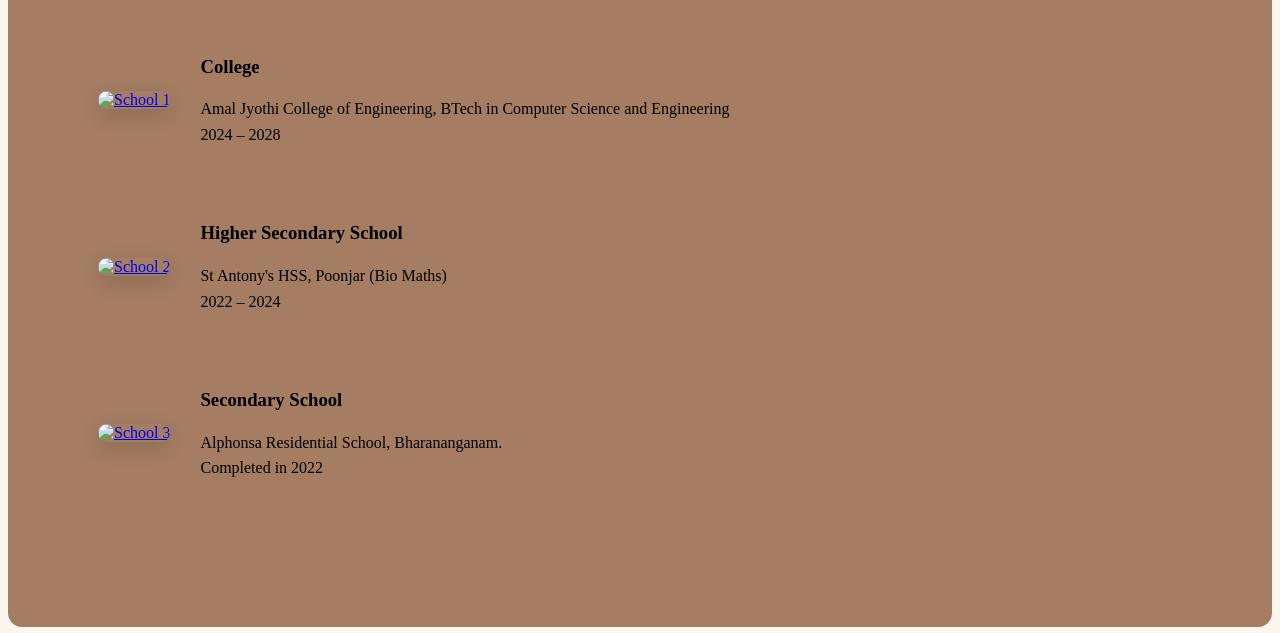
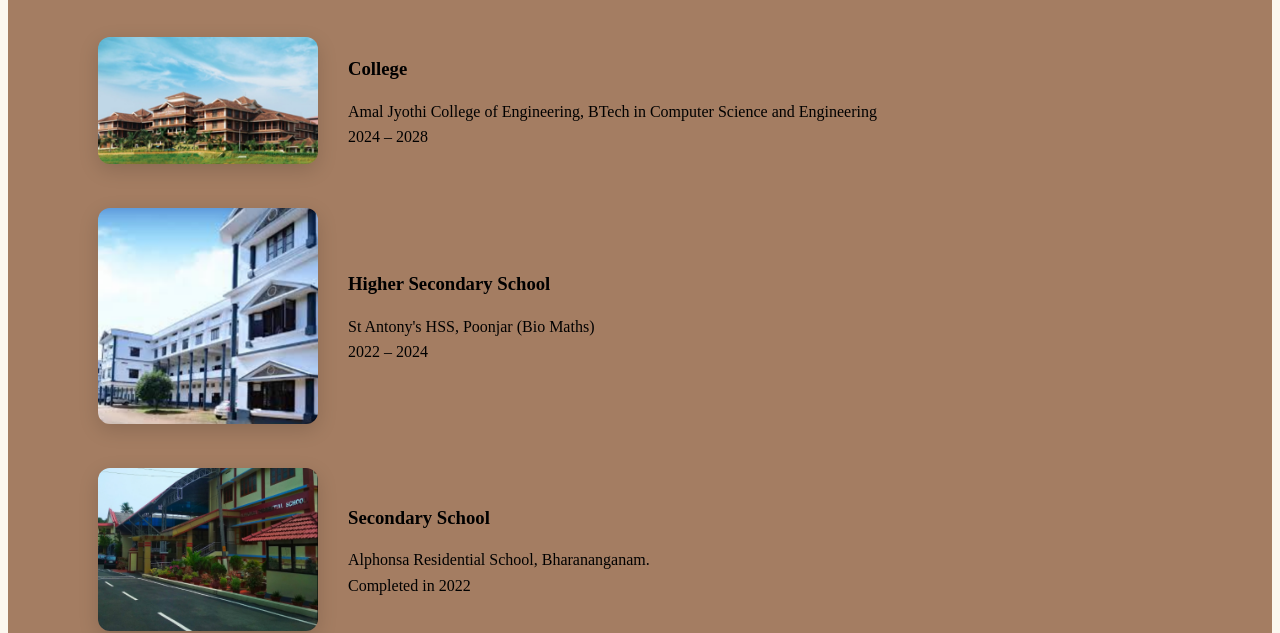
Before and after one commit to Irene-maria/Day1-task, a plain HTML site: page Education.html in a window 1280 px wide. Shown: the part 196-829 px from the top of the page. Drawn offline with Linux system fonts and the light colour scheme.

Commit message:
Update Education.html

```diff
--- a/Education.html
+++ b/Education.html
@@ -9,7 +9,7 @@
 <body bgcolor="#FBF7EF">
         <nav>
             <a href="index.html">Home</a>
-        <a href="about.html">About me</a>
+        <a href="About.html">About me</a>
         <a href="Education.html">Education</a>
         <a href="Skills.html">Skills</a>
         <a href="myprjcts.html">My Projects</a>
@@ -20,7 +20,7 @@
 
 
     <div class="edu-row">
-      <a href="https://www.ajce.in/" target="_blank" rel="noopener noreferrer"><img src="/images/Screenshot 2025-12-13 220112.png" alt="School 1"></a>
+      <a href="https://www.ajce.in/" target="_blank" rel="noopener noreferrer"><img src="Screenshot 2025-12-13 220112.png" alt="School 1"></a>
       <div class="edu-text">
         <h3>College</h3>
         <p>
@@ -32,7 +32,7 @@
 
 
     <div class="edu-row">
-      <a href="https://schools.org.in/kottayam/32100200607/st-antony-s-lps-poonjar.html" target="_blank" rel="noopener noreferrer"><img src="images/Screenshot 2025-12-13 220024.png" alt="School 2"></a>
+      <a href="https://schools.org.in/kottayam/32100200607/st-antony-s-lps-poonjar.html" target="_blank" rel="noopener noreferrer"><img src="Screenshot 2025-12-13 220024.png" alt="School 2"></a>
       <div class="edu-text">
         <h3>Higher Secondary School</h3>
         <p>
@@ -44,7 +44,7 @@
 
 
     <div class="edu-row">
-      <a href="https://www.alphonsaresidentialschool.in/" target="_blank" rel="noopener noreferrer"> <img src="images/Screenshot 2025-12-13 145449.png" alt="School 3"></a>
+      <a href="https://www.alphonsaresidentialschool.in/" target="_blank" rel="noopener noreferrer"> <img src="Screenshot 2025-12-13 145449.png" alt="School 3"></a>
       <div class="edu-text">
         <h3>Secondary School</h3>
         <p>
```
